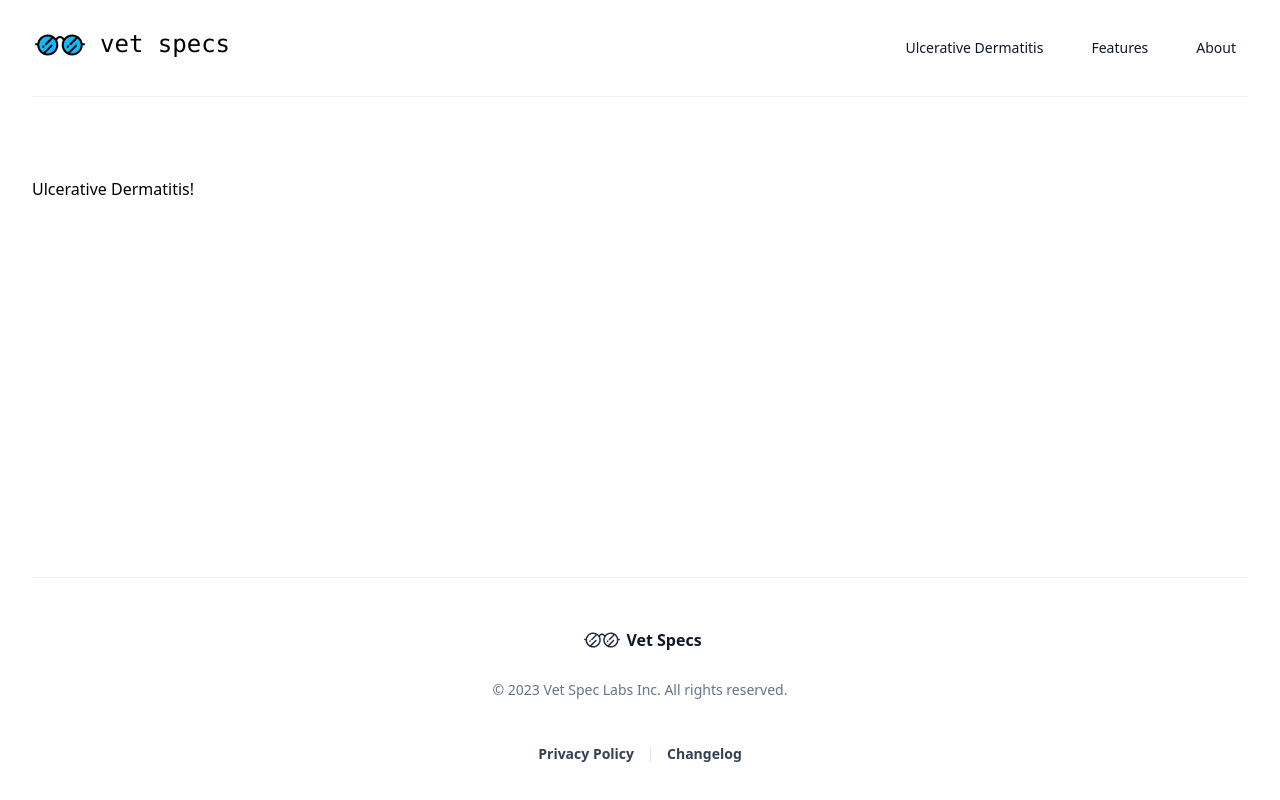
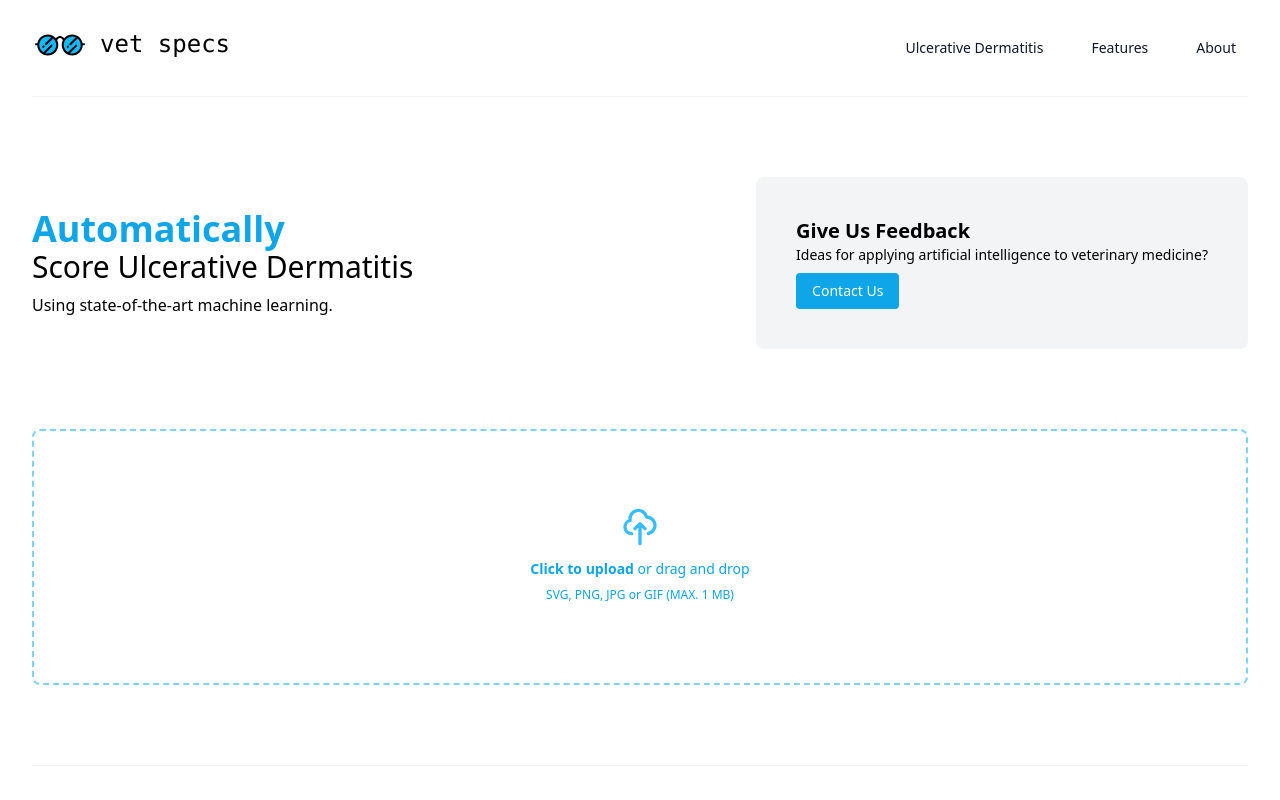
Before and after one commit to brandon-mork/vet-specs-ai, a Vue app in the folder frontend/: page / in a window 1280 px wide. Shown: the top 800 px of the page. Built offline with nearby package versions, Linux system fonts and the light colour scheme.

Commit message:
Create initial draft of ulcerative dermatitis page

```diff
--- a/frontend/src/components/footer-nav.vue
+++ b/frontend/src/components/footer-nav.vue
@@ -9,7 +9,7 @@ import GlassesSVG from '../assets/glasses-grayscale.svg';
       <img class="h-12 w-12 inline-block pb-1" :src="GlassesSVG" alt="Vet Specs" />
       <h1 class="font-bold inline-block">Vet Specs</h1>
     </div>
-    <p class="mt-3 text-center text-sm leading-6 text-slate-500">© 2023 Vet Spec Labs Inc. All rights reserved.</p>
+    <p class="mt-3 text-center text-sm leading-6 text-slate-500">© 2023 Vet Specs Inc. All rights reserved.</p>
     <div class="my-10 flex items-center justify-center space-x-4 text-sm font-semibold leading-6 text-slate-700">
       <router-link to="/privacy-policy">Privacy Policy</router-link>
       <div class="h-4 w-px bg-slate-500/20"></div>
--- a/frontend/src/pages/ulcerative-dermatitis.vue
+++ b/frontend/src/pages/ulcerative-dermatitis.vue
@@ -1 +1,21 @@
-<template>Ulcerative Dermatitis!</template>
+<script setup lang="ts">
+import FileUpload from '../components/file-upload.vue';
+</script>
+
+<template>
+  <div class="flex space-x-6 items-center">
+    <div class="grow">
+      <h1 class="text-4xl text-sky-500 font-semibold">Automatically</h1>
+      <h1 class="text-3xl font-light">Score Ulcerative Dermatitis</h1>
+      <p class="mt-2">Using state-of-the-art machine learning.</p>
+    </div>
+    <div class="bg-gray-100 rounded-lg">
+      <div class="m-10 text-sm">
+        <h1 class="text-xl font-semibold">Give Us Feedback</h1>
+        <p>Ideas for applying artificial intelligence to veterinary medicine?</p>
+        <button class="mt-2 w-100 bg-sky-500 hover:bg-sky-600 text-white py-2 px-4 rounded">Contact Us</button>
+      </div>
+    </div>
+  </div>
+  <FileUpload class="mt-20" />
+</template>
```
Also changed, not shown: 1 other file (tests, documents, lock files or other folders).
